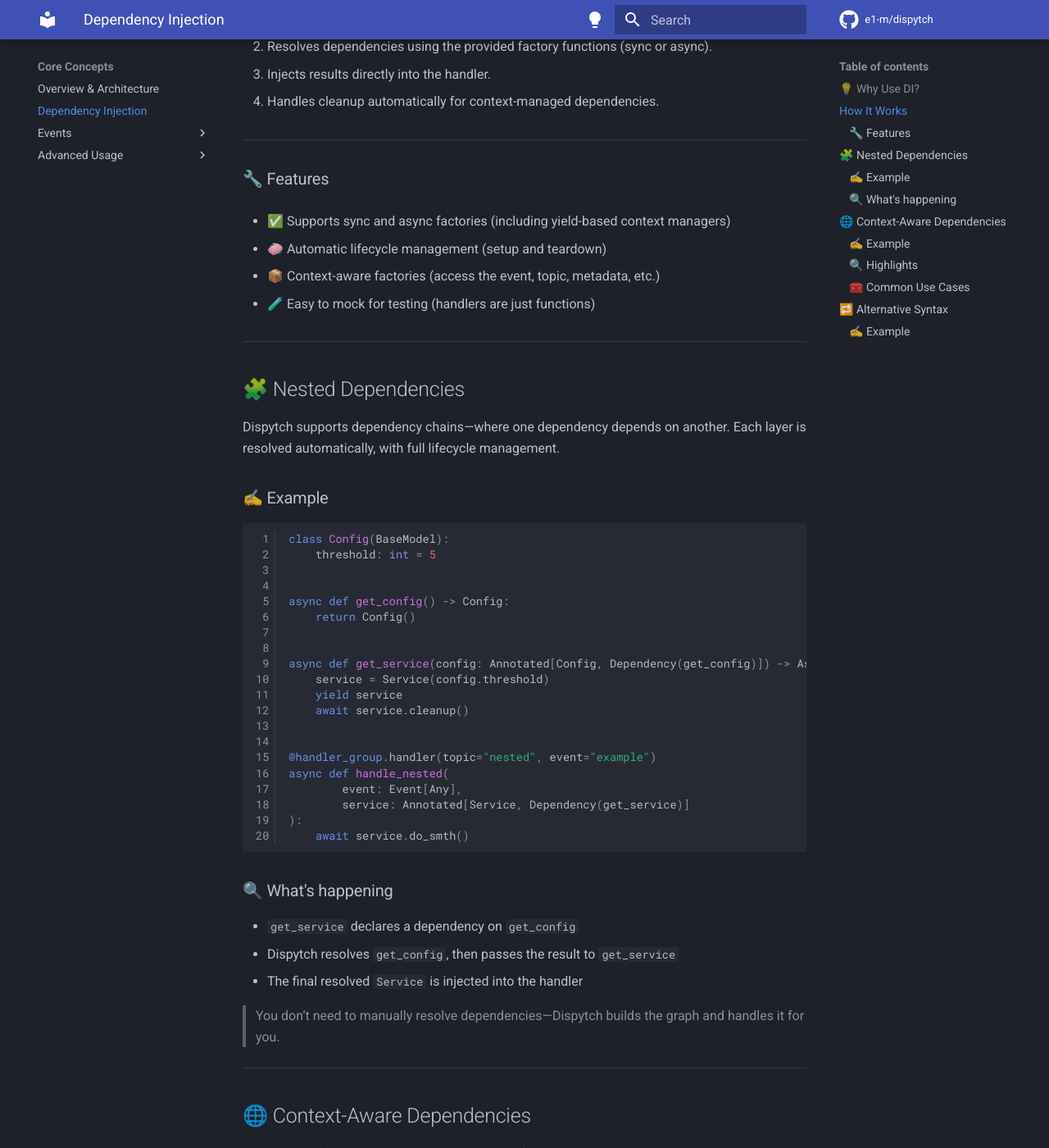
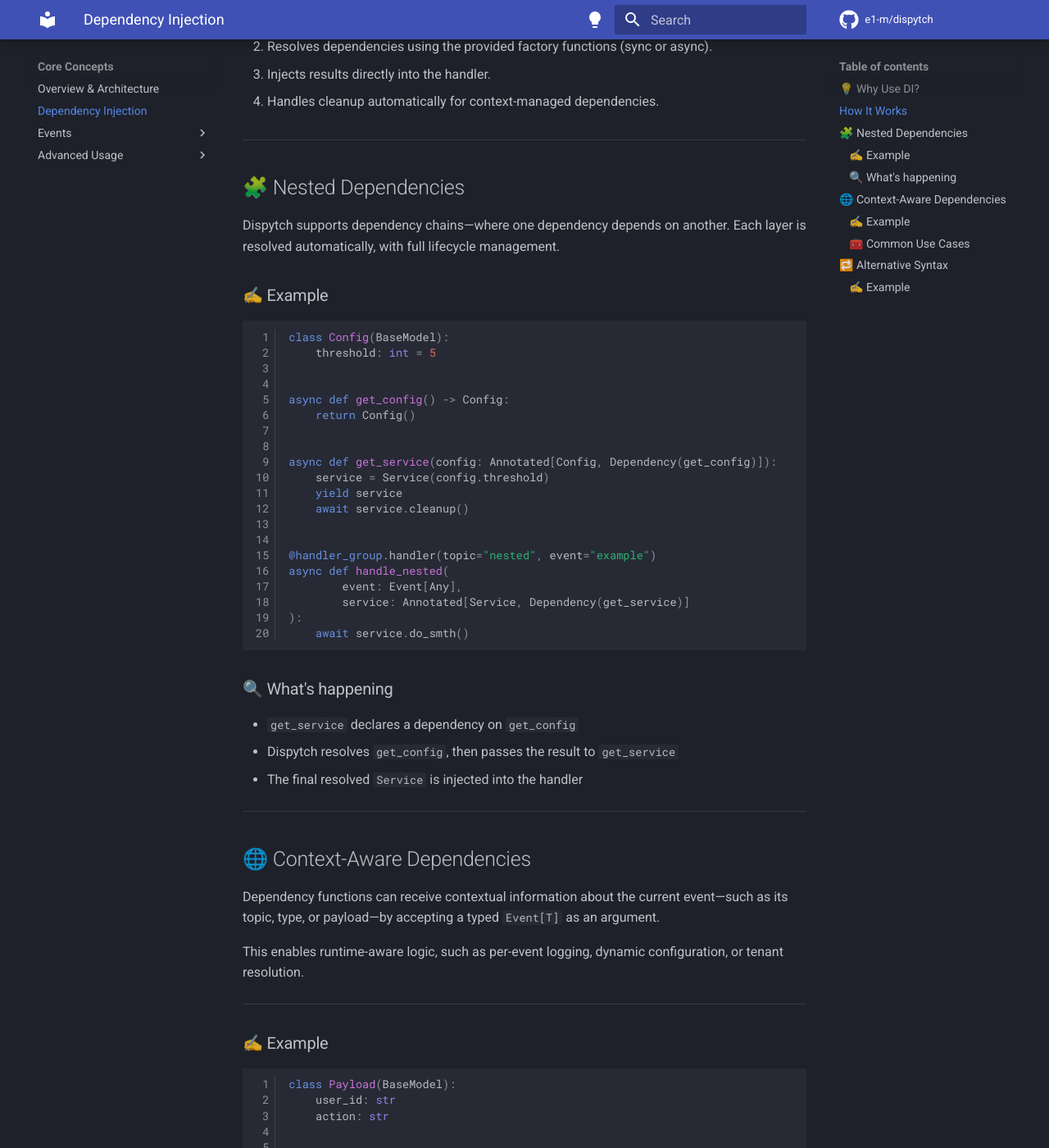
Before and after one commit to e1-m/dispytch, an MkDocs documentation site: the page built from docs/docs/concepts/di.md, in a window 1280 px wide and 1400 px high, scrolled down 1206 px. Shown: the whole window at 82% size. Built offline with MkDocs 1.6.1 and Material for MkDocs 9.7.7, drawn with Linux system fonts in a browser that asks for light colours; comment, search, counter and statistics services are not loaded; some of the changed text lies outside the part shown.

Commit message:
:memo: docs: refine content in documentation

```diff
--- a/docs/docs/concepts/di.md
+++ b/docs/docs/concepts/di.md
@@ -58,18 +58,6 @@
 
 ---
 
-### 🔧 Features
-
-- ✅ Supports sync and async factories (including yield-based context managers)
-
-- 🧼 Automatic lifecycle management (setup and teardown)
-
-- 📦 Context-aware factories (access the event, topic, metadata, etc.)
-
-- 🧪 Easy to mock for testing (handlers are just functions)
-
----
-
 ## 🧩 Nested Dependencies
 
 Dispytch supports dependency chains—where one dependency depends on another. Each layer is resolved automatically, with
@@ -86,7 +74,7 @@
     return Config()
 
 
-async def get_service(config: Annotated[Config, Dependency(get_config)]) -> AsyncIterator[Service]:
+async def get_service(config: Annotated[Config, Dependency(get_config)]):
     service = Service(config.threshold)
     yield service
     await service.cleanup()
@@ -105,8 +93,6 @@
 * `get_service` declares a dependency on `get_config`
 * Dispytch resolves `get_config`, then passes the result to `get_service`
 * The final resolved `Service` is injected into the handler
-
-> You don’t need to manually resolve dependencies—Dispytch builds the graph and handles it for you.
 
 ---
 
@@ -146,12 +132,6 @@
 
 ---
 
-### 🔍 Highlights
-
-* Dependencies can access both event metadata (__topic__, __event_type__, etc.) and the validated event body
-
-* Enables dynamic behavior based on event content or origin
-
 ### 🧰 Common Use Cases
 
 * 📋 Structured logging – Include event context in every log entry
@@ -166,7 +146,8 @@
 `Dependency` instance directly as a default value for a handler parameter. Functionally the same—just a different
 flavor.
 
-> 📋 Note: This injection method **does not work** for the `Event` parameter. You must use explicit type hints for `Event` to enable proper injection.
+> 📋 Note: This injection method **does not work** for the `Event` parameter. You must use explicit type hints for
+`Event` to enable proper injection.
 
 ### ✍️ Example
 
```
Also changed, not shown: docs/docs/concepts/architecture.md (+2 -7 lines), docs/docs/concepts/listener.md (+2 -7 lines).
